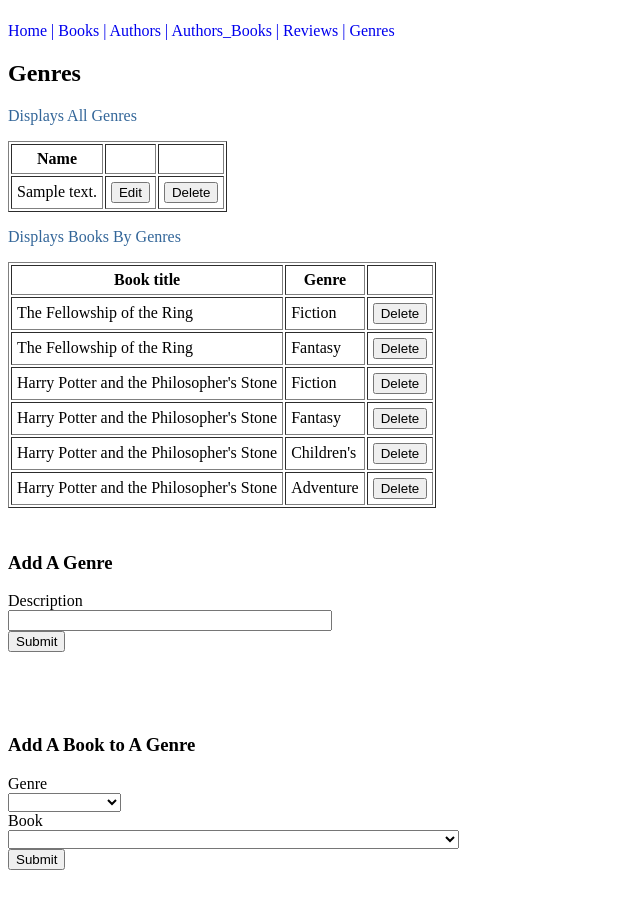
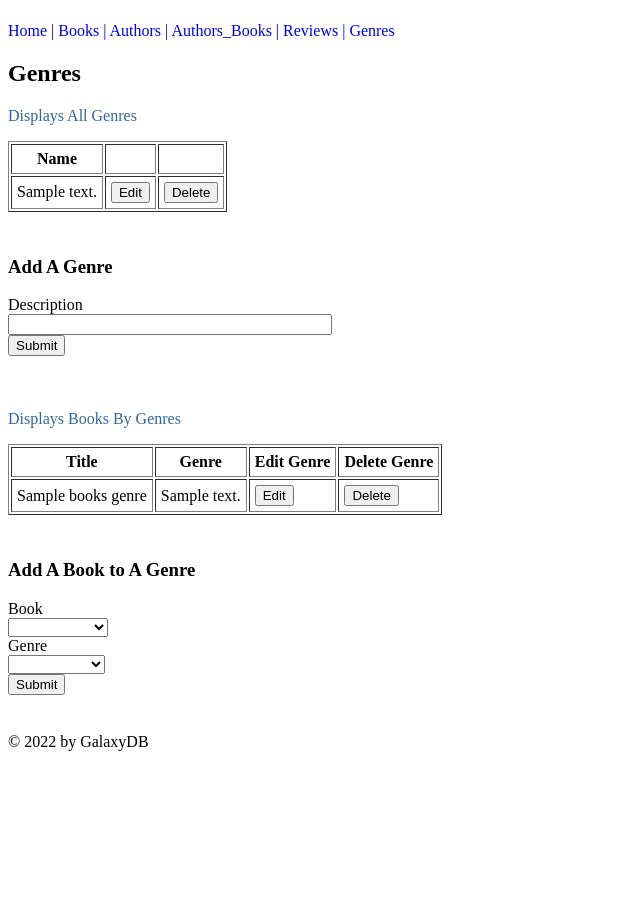
Before and after one commit to spencerlwahlstrom/greatreads, a Flask app: template templates/genres.html in a window 1280 px wide. Shown: the part 58-965 px from the top of the page, without its empty margins (0-640 px from the left). After the commit the page ends 809 px from the top, so only its background shows below. Run offline with Flask 2, Linux system fonts and the light colour scheme; the template is opened without the code that fills it: most values are stand-ins (such as "Sample title", 1, 10 or a date in 2020); some libraries are stand-ins or nearby versions.

Commit message:
finished genres m:m crud

```diff
--- a/app.py
+++ b/app.py
@@ -80,22 +80,39 @@ def delete_review(review_id):
     mysql.connection.commit()
     return redirect("/reviews")
 
-# Genres CRUD
+# Genres CRUD and books_genres CRUD
 @app.route("/genres", methods=["GET", "POST"])
 def genres():
     cur = mysql.connection.cursor()
     if request.method == "GET":
         cur.execute("SELECT * FROM genres;")
         genres = cur.fetchall()
-        return render_template("genres.html", genres = genres)
+        query = "SELECT books.title AS title, books.book_id AS book_id, genres.genre_id AS genre_id, genres.description AS description FROM genres "\
+                "INNER JOIN books_genres ON genres.genre_id = books_genres.genre_id "\
+                "INNER JOIN books ON books.book_id = books_genres.book_id "\
+                "ORDER BY description ASC;"
+        cur.execute(query)
+        books_genres = cur.fetchall()
+        cur.execute("SELECT * FROM books;")
+        books = cur.fetchall()
+        return render_template("genres.html", genres = genres, books_genres = books_genres, books = books)
 
     if request.method == "POST":
-        genre = request.form
-        query = "INSERT INTO genres (description) VALUES(%s);"
-        params = [genre["description"]]
-        cur.execute(query, params)
-        mysql.connection.commit()
-        return redirect("/genres")
+        # Checks which form it is to insert into to correct table
+        if request.form["hidden"] == "addGenre":
+            genre = request.form
+            query = "INSERT INTO genres (description) VALUES(%s);"
+            params = [genre["description"]]
+            cur.execute(query, params)
+            mysql.connection.commit()
+            return redirect("/genres")
+        if request.form["hidden"] == "addBookToGenre":
+            genre_book = request.form
+            query = "INSERT INTO books_genres (book_id, genre_id) VALUES(%s, %s);"
+            params = [genre_book["book_id"], genre_book["genre_id"]]
+            cur.execute(query, params)
+            mysql.connection.commit()
+            return redirect("/genres")
 
 @app.route("/genres/edit/<genre_id>", methods=["GET", "POST"])
 def edit_genre(genre_id):
@@ -115,6 +132,29 @@ def edit_genre(genre_id):
         mysql.connection.commit()
         return redirect("/genres")
 
+@app.route("/genres/edit/<book_id>/<genre_id>", methods=["GET", "POST"])
+def edit_book_genre(book_id, genre_id):
+    cur = mysql.connection.cursor()
+    if request.method == "GET":
+        query = "SELECT * FROM books WHERE book_id = %s;"
+        params = [book_id]
+        cur.execute(query, params)
+        book = cur.fetchall()
+        query = "SELECT * FROM genres WHERE genre_id = %s;"
+        params = [genre_id]
+        cur.execute(query, params)
+        genre = cur.fetchall()
+        cur.execute("SELECT * FROM genres;")
+        genres = cur.fetchall()
+        return render_template("books-genres.html", book = book[0], genre = genre[0], genres = genres)
+
+    if request.method == "POST":
+        book_genre = request.form
+        query = "UPDATE books_genres SET genre_id = %s WHERE genre_id = %s AND book_id =%s;"
+        params = [book_genre["genre_id"], book_genre["original_genre_id"], book_genre["book_id"]]
+        cur.execute(query, params)
+        mysql.connection.commit()
+        return redirect("/genres")
 
 
 @app.route("/genres/delete/<genre_id>")
@@ -122,6 +162,15 @@ def delete_genre(genre_id):
     cur = mysql.connection.cursor()
     query = "DELETE FROM genres WHERE genre_id = %s;"
     params = [genre_id]
+    cur.execute(query, params)
+    mysql.connection.commit()
+    return redirect("/genres")
+
+@app.route("/genres/delete/<book_id>/<genre_id>")
+def delete_book_genre(book_id, genre_id):
+    cur = mysql.connection.cursor()
+    query = "DELETE FROM books_genres WHERE book_id = %s AND genre_id = %s;"
+    params = [book_id, genre_id]
     cur.execute(query, params)
     mysql.connection.commit()
     return redirect("/genres")
--- a/templates/genres.html
+++ b/templates/genres.html
@@ -24,68 +24,48 @@
         </tr>
         {% endfor %}
     </table>
+
+    <form method = "POST" id = "addGenre" >
+        <h3>Add A Genre</h3>
+        <input type = "hidden" name= "hidden" value = "addGenre">
+        <label>Description </label> <input type="text" name = "description">
+        <input type ="submit">
+    </form>
+
     <p class="important">Displays Books By Genres</p>
     <table border="1" cellpadding="5">
         <tr>
-            <th>Book title</th>
+            <th>Title</th>
             <th>Genre</th>
-            <th></th>
+            <th>Edit Genre</th>
+            <th>Delete Genre</th>
         </tr>
+        {% for bg in books_genres %}
         <tr>
-            <td>The Fellowship of the Ring</td>
-            <td>Fiction</td>
-            <td><button>Delete</button></td>
+            <td>{{ bg.title }}</td>
+            <td>{{ bg.description }}</td>
+            <td><a href="/genres/edit/{{bg.book_id}}/{{bg.genre_id}}"><button>Edit</button></a></td>
+            <td><a href="/genres/delete/{{bg.book_id}}/{{bg.genre_id}}"><button>Delete</button></a></td>
         </tr>
-        <tr>
-            <td>The Fellowship of the Ring</td>
-            <td>Fantasy</td>
-            <td><button>Delete</button></td>
-        </tr>
-        <tr>
-            <td>Harry Potter and the Philosopher's Stone</td>
-            <td>Fiction</td>
-            <td><button>Delete</button></td>
-        </tr>
-        <tr>
-            <td>Harry Potter and the Philosopher's Stone</td>
-            <td>Fantasy</td>
-            <td><button>Delete</button></td>
-        </tr>
-        <tr>
-            <td>Harry Potter and the Philosopher's Stone</td>
-            <td>Children's</td>
-            <td><button>Delete</button></td>
-        </tr>
-        <tr>
-            <td>Harry Potter and the Philosopher's Stone</td>
-            <td>Adventure</td>
-            <td><button>Delete</button></td>
-        </tr>
+        {% endfor %}
     </table>
-    <form method = "POST" id = "addGenre">
-        <h3>Add A Genre</h3>
-        <label>Description </label> <input type="text" name = "description">
-        <input type ="submit">
-    </form>
+
     <form method = "POST" id = "addBookToGenre">
         <h3>Add A Book to A Genre</h3>
-        <label>Genre</label> <select name="genre">
-            <option value = "0"></option>
-            <option value = "1">Fiction</option>
-            <option value = "2">Fantasy</option>
-            <option value = "3">Science Fiction</option>
-            <option value = "4">Humor</option>
-            <option value = "5">Children's</option>
-            <option value = "6">Adventure</option>
+        <input type = "hidden" name= "hidden" value = "addBookToGenre" >
+        <label>Book</label> <select name="book_id">
+            <option ></option>
+            {% for book in books %}
+            <option value = "{{book.book_id}}" > {{book.title}} </option>
+            {% endfor %}
         </select>
-        <label>Book</label> <select name="book">
-            <option value = "0"></option>
-            <option value = "1">The Fellowship of the Ring</option>
-            <option value = "2">Good Omens: The Nice and Accurate Prophecies of Agnes Nutter, Witch</option>
-            <option value = "3">Between the Lines</option>
-            <option value = "4">Harry Potter and the Philosopher's Stone</option>
-            <option value = "5">Harry Potter and the Chamber of Secrets</option>
+        <label>Genre</label> <select name="genre_id">
+            <option ></option>
+            {% for genre in genres %}
+            <option value = "{{genre.genre_id}}"> {{genre.description}} </option>
+            {% endfor %}
         </select>
         <input type ="submit">
     </form>
+
 {% endblock %}
```
Also changed, not shown: templates/books-genres.html (added, +22 -0 lines), templates/genres-edit.html (+5 -5 lines).
